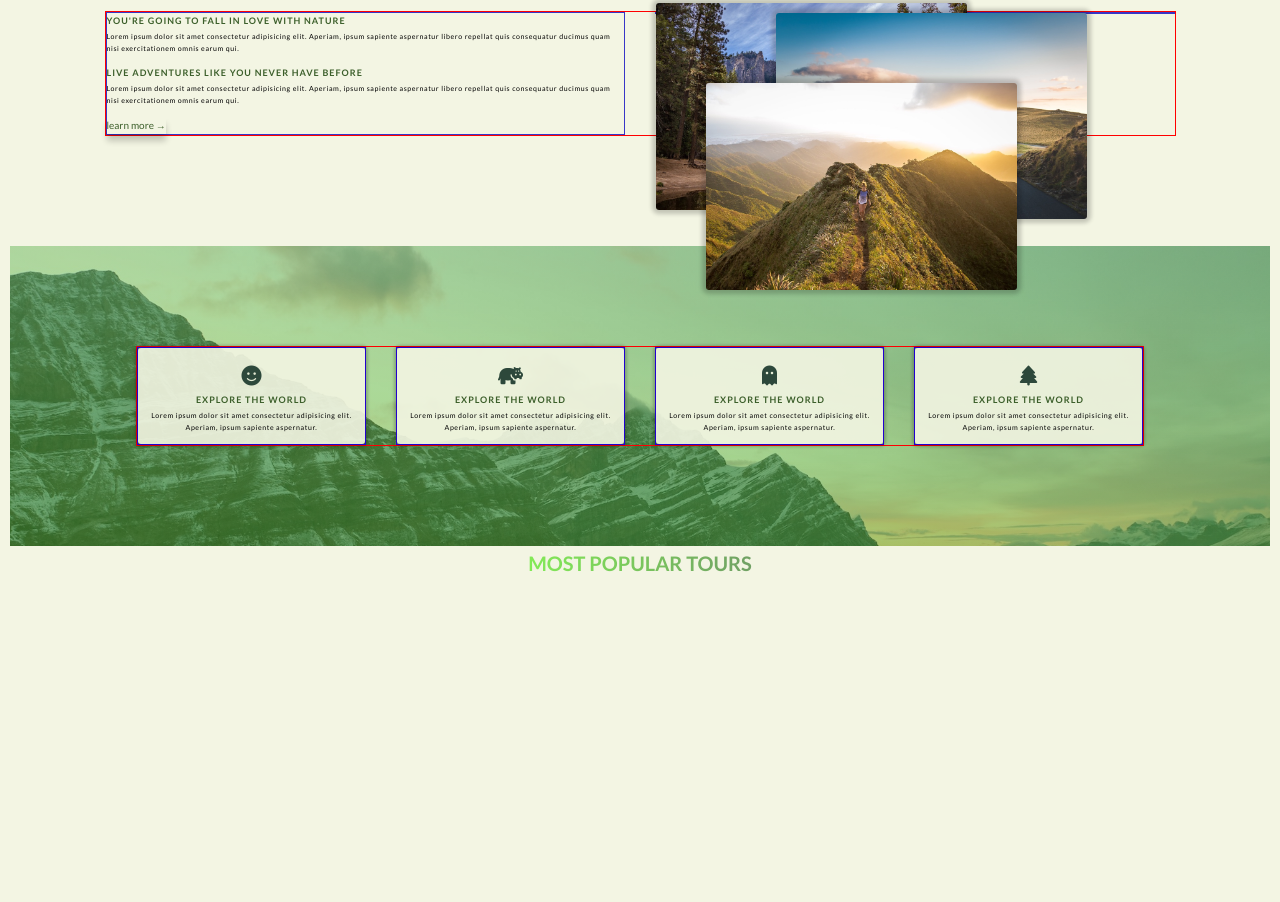
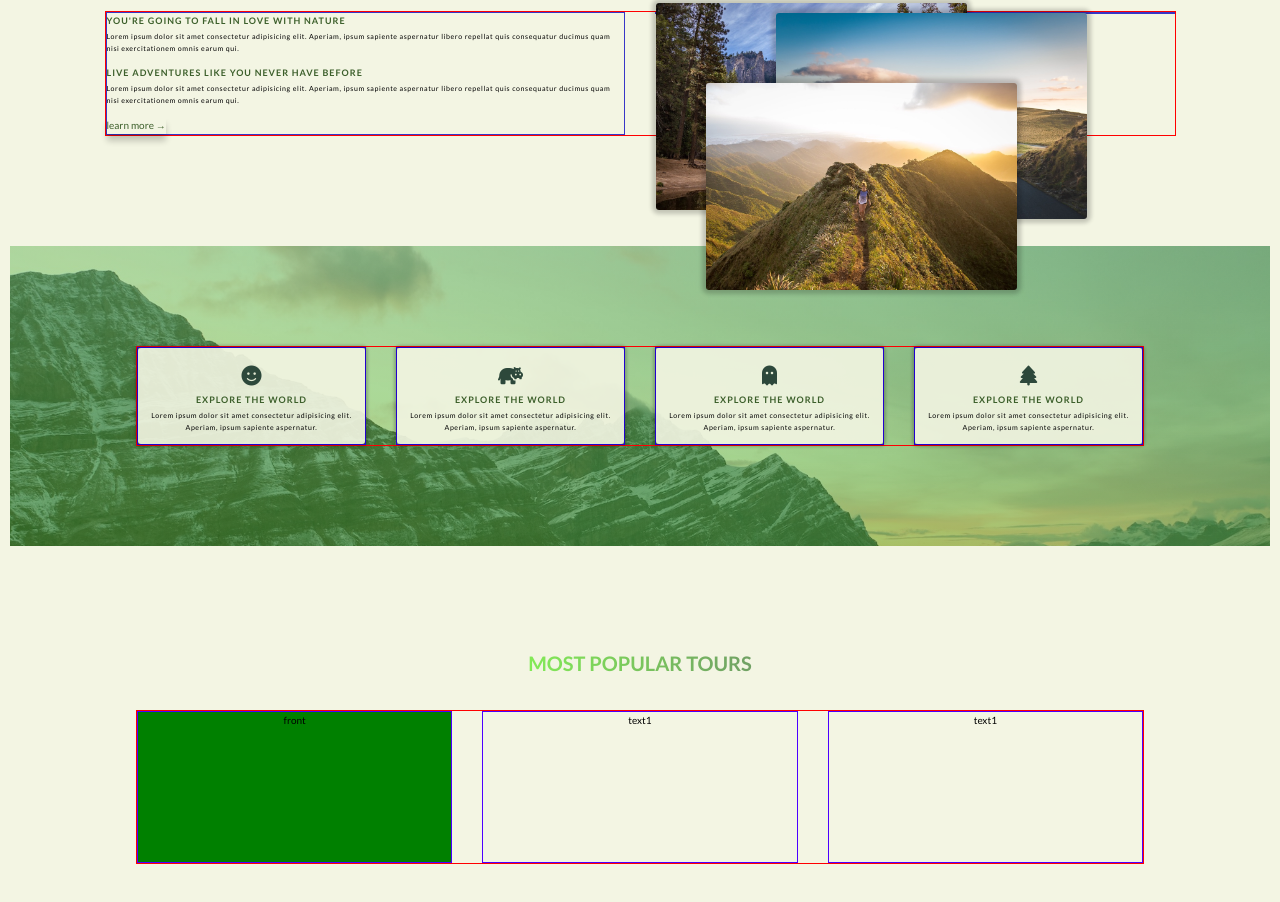
Before and after one commit to wantingPeng/animation-basic, a website: page index.html in a window 1280 px wide. Shown: the part 803-1705 px from the top of the page. Before the commit the page ends 1413 px from the top, so only its background shows below. Drawn offline with Linux system fonts and the light colour scheme.

Commit message:
fixed the bug:place of "transition: all 1s;"
replace from flip to flip__card

```diff
--- a/index.html
+++ b/index.html
@@ -84,10 +84,42 @@
 </section>
 
 
-<section class="">
+<section class="tours">
   <h2 class="headline uppercase margen-button-large margen-button-large" >
     Most popular tours
   </h2>
+
+  <div class="three-column">
+<div class="three-column__box">
+  <div class="flip">
+    <div class="flip__card">
+      <div class="flip__card flip__card_front">front</div>
+      <div class="flip__card flip__card_back">back</div>
+
+      </div>
+    </div>
+
+  </div>
+<div class="three-column__box">
+  <div class="flip">
+    <div class="flip__card">
+      text1
+      </div>
+    </div>
+  </div>
+
+<div class="three-column__box">
+  <div class="flip">
+    <div class="flip__card">
+      text1
+      </div>
+    </div>
+</div>
+
+
+
+</div>
+  </div>
 </section>
 
 </body>
--- a/sass/abstract/_mixins.scss
+++ b/sass/abstract/_mixins.scss
@@ -1,7 +1,7 @@
 
-@mixin float-two-colu($two-colum-gap){
+@mixin float-colu($gap-size, $gap-number, $column-number){
   float: left;
-    width: calc((100% - #{$two-colum-gap})/2);
+    width: calc((100% - ($gap-number * $gap-size)) / $column-number);
   }
 
 @mixin button-click($background-color){
--- a/sass/abstract/_variables.scss
+++ b/sass/abstract/_variables.scss
@@ -19,7 +19,7 @@ $font-h5:.9rem;
 $p-small:.7rem;
 
 
-$two-colum-gap:3rem;
+
 
 $box-shadow:hsl(0, 0%, 0%,0.2);
 $box-shadow-biger:hsl(0, 0%, 0%,0.3);
--- /dev/null
+++ b/sass/component/_flip.scss
@@ -0,0 +1,32 @@
+.flip{
+perspective: 150rem;
+
+height: 15rem;
+position: relative;
+
+  &__card{
+    position: absolute;
+    height: 15rem;
+    width: 100%;
+    backface-visibility: hidden;
+    transition: all 1s;
+
+
+    &_front{
+      background-color:green;
+
+    }
+    &_back{
+      background-color:rgb(122, 55, 176);
+    transform: rotateY(180deg);
+
+
+    }
+  }
+  &:hover &__card_front{
+  transform: rotateY(-180deg);
+  }
+  &:hover &__card_back{
+    transform: rotateY(0);
+    }
+}
--- a/sass/layout/_four-column.scss
+++ b/sass/layout/_four-column.scss
@@ -7,8 +7,8 @@
 @include clear-float;
   &__box{
     border: 1px solid rgb(43, 0, 255);
-width: calc((100% - 3 *3rem) /4);
-float: left;
+    @include float-colu(3rem, 3, 4 );
+
     &:not(:last-child){margin-right: 3rem;}
   }
 
--- /dev/null
+++ b/sass/layout/_three.column.scss
@@ -0,0 +1,15 @@
+@use "../abstract/_all" as *;
+
+
+.three-column{
+  max-width: 80%;
+border: 1px solid red;
+margin: 0 auto;
+@include clear-float;
+
+  &__box{
+    @include float-colu(3rem, 2, 3 );
+    border: 1px solid rgb(76, 0, 255);
+    &:not(:last-child){margin-right:3rem;}
+   }
+}
--- a/sass/layout/two-column.scss
+++ b/sass/layout/two-column.scss
@@ -6,16 +6,17 @@
   margin: 0 auto;
 
   @include clear-float;
+
   .intro__left{
-    margin-right: $two-colum-gap;
+    margin-right: 3rem;
     border: 1px solid rgb(56, 54, 199);
+    @include float-colu(3rem, 1, 2 );
 
-    @include float-two-colu($two-colum-gap);
 
   }
   .intro__right{
     border: 1px solid rgb(56, 54, 199);
-    @include float-two-colu($two-colum-gap);
+    @include float-colu(3rem, 1, 2 );
 
   }
 
--- a/sass/main.scss
+++ b/sass/main.scss
@@ -7,10 +7,14 @@
 @use "component/button";
 @use "component/img";
 @use "component/icon";
+@use "component/flip";
+
+
 
 @use "layout/header";
 @use "layout/two-column";
 @use "layout/four-column";
+@use "layout/three.column";
 
 
 
--- a/sass/pages/home.scss
+++ b/sass/pages/home.scss
@@ -24,3 +24,8 @@ margin-top: -20vh;
   }
 
    }
+
+   .tours{
+    padding: 10rem 0;
+
+   }
```
Also changed, not shown: sass/main.css, sass/pages/home.css, style.css, 4 other files.
